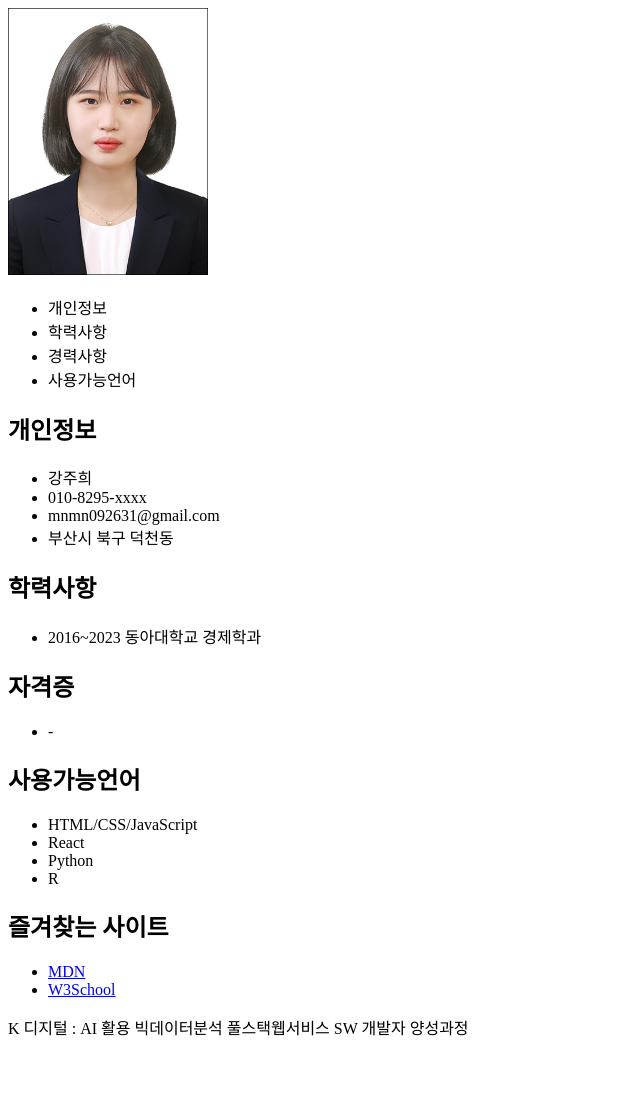
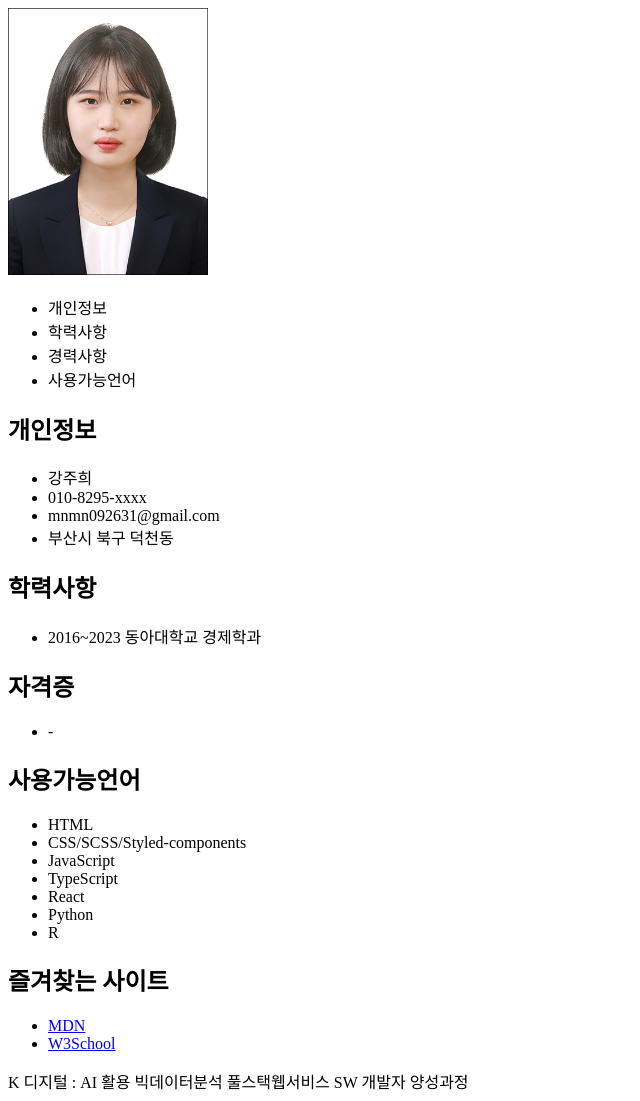
Before and after one commit to mnmn092631/K-digital-2023-3-HTML-CSS, a plain HTML site: page 02/02.html in a window 1280 px wide. Shown: the whole page, without its empty margins (0-640 px from the left). Before the commit the page ends 1047 px from the top, so only its background shows below. Drawn offline with Linux system fonts and the light colour scheme.

Commit message:
html 02 사용가능언어 수정

```diff
--- a/02/02.html
+++ b/02/02.html
@@ -47,7 +47,10 @@
       <section>
         <h1>사용가능언어</h1>
         <ul>
-          <li>HTML/CSS/JavaScript</li>
+          <li>HTML</li>
+          <li>CSS/SCSS/Styled-components</li>
+          <li>JavaScript</li>
+          <li>TypeScript</li>
           <li>React</li>
           <li>Python</li>
           <li>R</li>
```
